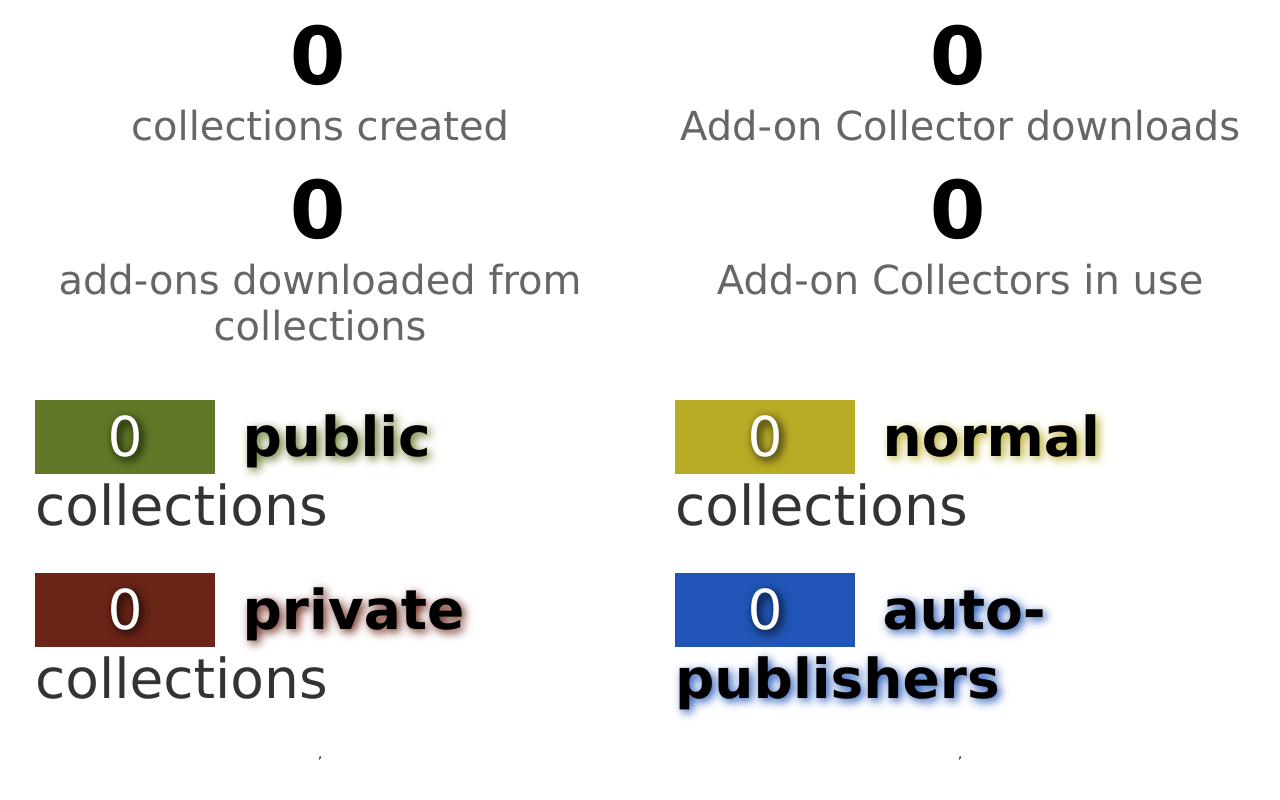
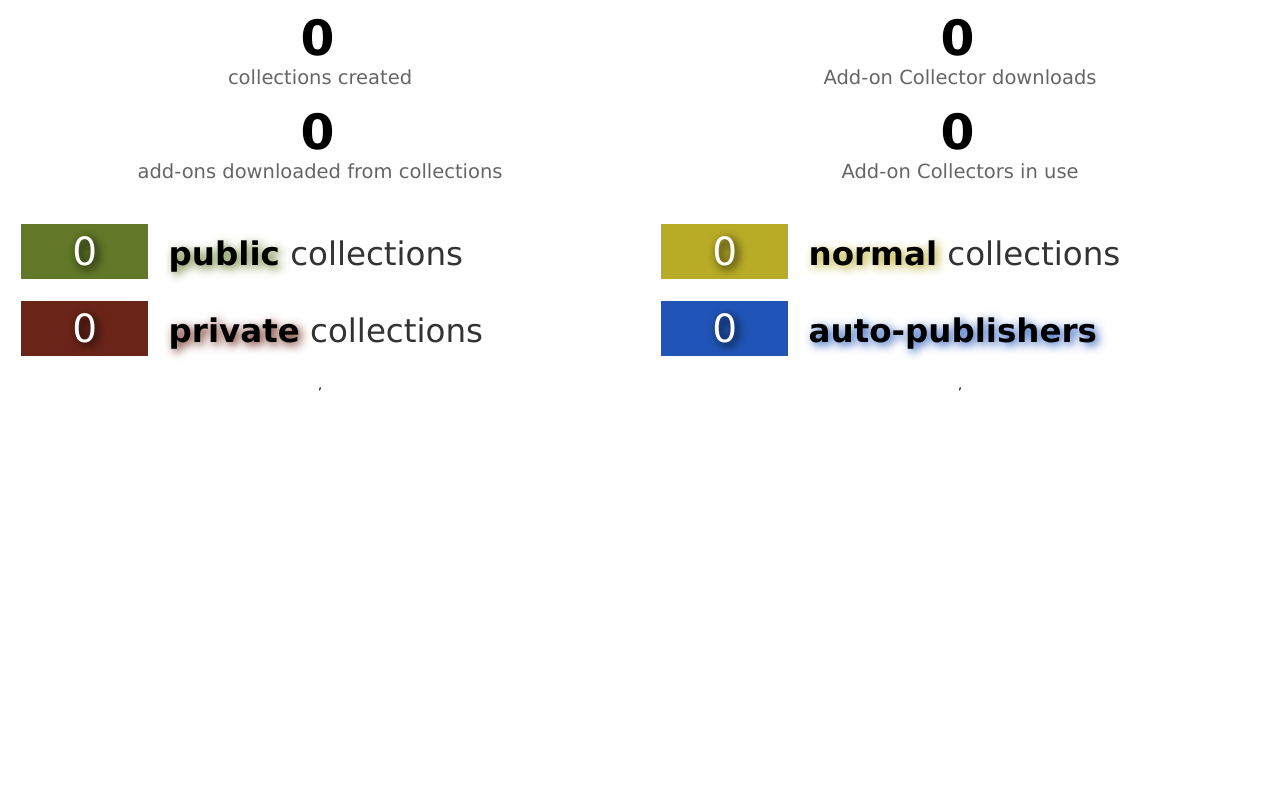
Before and after one commit to fligtar/moxie, a PHP site: page /spectacle/pages/amo/collections.php in a window 1280 px wide. Run offline with PHP 8.4, Linux system fonts and the light colour scheme; data that the repository does not hold is empty; some libraries are stand-ins or nearby versions.

Commit message:
reducing font size

```diff
--- a/spectacle/index.php
+++ b/spectacle/index.php
@@ -39,7 +39,7 @@ function rotateViews() {
 
     changeView(next);
 
-    window.setTimeout("rotateViews()", 20000);
+    //window.setTimeout("rotateViews()", 20000);
 }
 
 function changeView(a) {
--- a/spectacle/pages/amo/amo.php
+++ b/spectacle/pages/amo/amo.php
@@ -43,7 +43,7 @@ $stats = simplexml_load_string($xml);
 <script type="text/javascript" src="../../../bugstats/js/jquery.sparkline.min.js"></script>
 <script type="text/javascript">
     $(function() {
-        $('#status-pie').sparkline('html', {type: 'pie', height: 250, sliceColors: ['#607827', '#6B2418', '#2055B7']} );
+        $('#status-pie').sparkline('html', {type: 'pie', height: '17em', sliceColors: ['#607827', '#6B2418', '#2055B7']} );
     });
 </script>
 
--- a/spectacle/pages/amo/collections.php
+++ b/spectacle/pages/amo/collections.php
@@ -18,7 +18,7 @@ $stats = simplexml_load_string($xml);
 
 <div id="content">
 
-    <div style="height: 320px;">
+    <div style="height: 15em;">
         <ul class="left">
             <li class="total"><span><?=number_format($stats->collections->counts->total)?></span><br />collections created</li>
             <li class="total"><span><?=number_format($stats->collections->addon_downloads)?></span><br />add-ons downloaded from collections</li>
@@ -53,8 +53,8 @@ $stats = simplexml_load_string($xml);
 <script type="text/javascript" src="../../../bugstats/js/jquery.sparkline.min.js"></script>
 <script type="text/javascript">
     $(function() {
-        $('#status-pie').sparkline('html', {type: 'pie', height: 150, sliceColors: ['#607827', '#6B2418']} );
-        $('#type-pie').sparkline('html', {type: 'pie', height: 150, sliceColors: ['#B8AB26', '#2055B7']} );
+        $('#status-pie').sparkline('html', {type: 'pie', height: '8em', sliceColors: ['#607827', '#6B2418']} );
+        $('#type-pie').sparkline('html', {type: 'pie', height: '8em', sliceColors: ['#B8AB26', '#2055B7']} );
     });
 </script>
 
--- a/spectacle/pages/pages.css
+++ b/spectacle/pages/pages.css
@@ -5,7 +5,7 @@ body {
 }
 
 div.section {
-    margin-top: 50px;
+    margin-top: 1em;
     clear: both;
 }
 
@@ -16,19 +16,19 @@ ul, li {
 }
 
 li {
-    margin: 30px;
+    margin: 0.5em;
 }
 
 ul li.total {
     color: #666666;
-    font-size: 40px;
+    font-size: 1.5em;
     padding: 5px;
     text-align: center;
     margin: 5px;
 }
 ul li.total span {
     font-weight: bold;
-    font-size: 80px;
+    font-size: 2.5em;
     padding: 5px;
     letter-spacing: 5px;
     color: #000000;
@@ -45,14 +45,14 @@ ul.right {
 
 ul li.count {
     color: #333333;
-    font-size: 55px;
+    font-size: 2.5em;
     padding: 5px;
 }
 
 ul li.count span {
     display: inline-block;
-    min-width: 170px;
-    font-size: 55px;
+    min-width: 3em;
+    font-size: 1.2em;
     padding: 5px;
     text-align: center;
     -moz-border-radius: 15px;
@@ -63,7 +63,7 @@ ul li.count span {
 }
 
 ul li.indented {
-    font-size: 35px;
+    font-size: 1.8em;
     margin-left: 150px;
     margin-top: -20px;
     list-style: disc;
@@ -104,7 +104,7 @@ ul li.normal strong {
 
 #status-pie {
     float: right;
-    margin: 30px 90px;
+    margin: 1em 13em 1em 1em;
 }
 
 .collections #status-pie {
```
